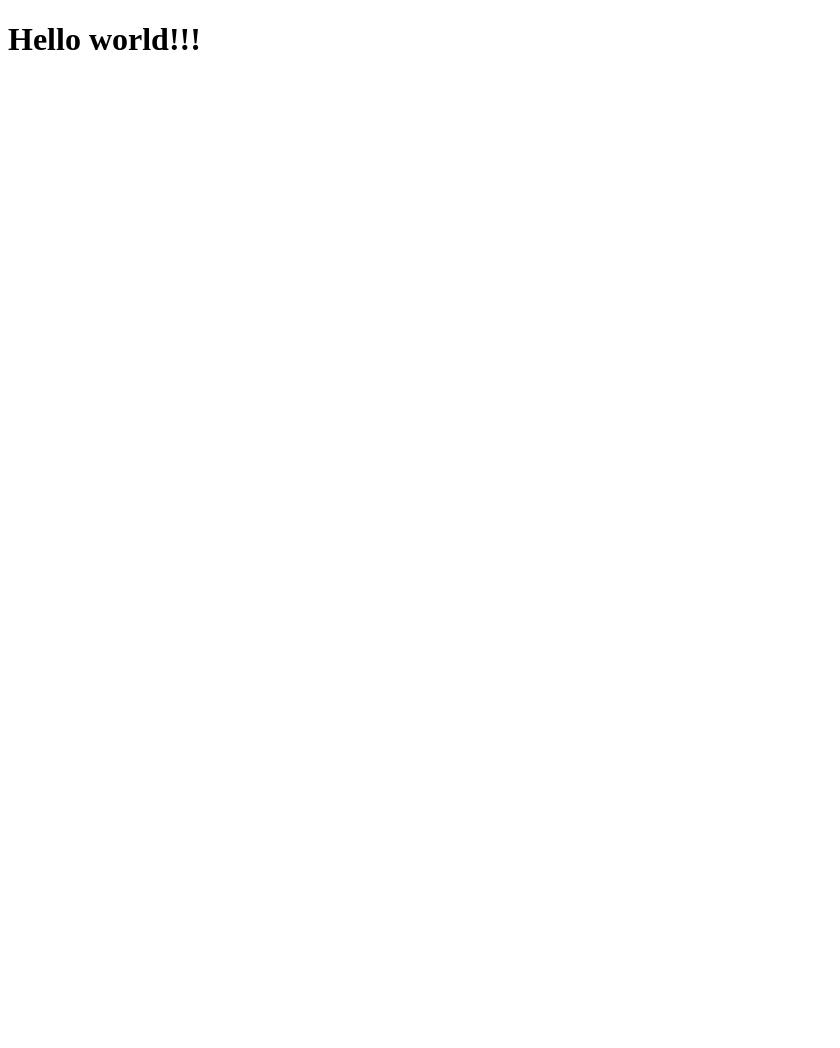
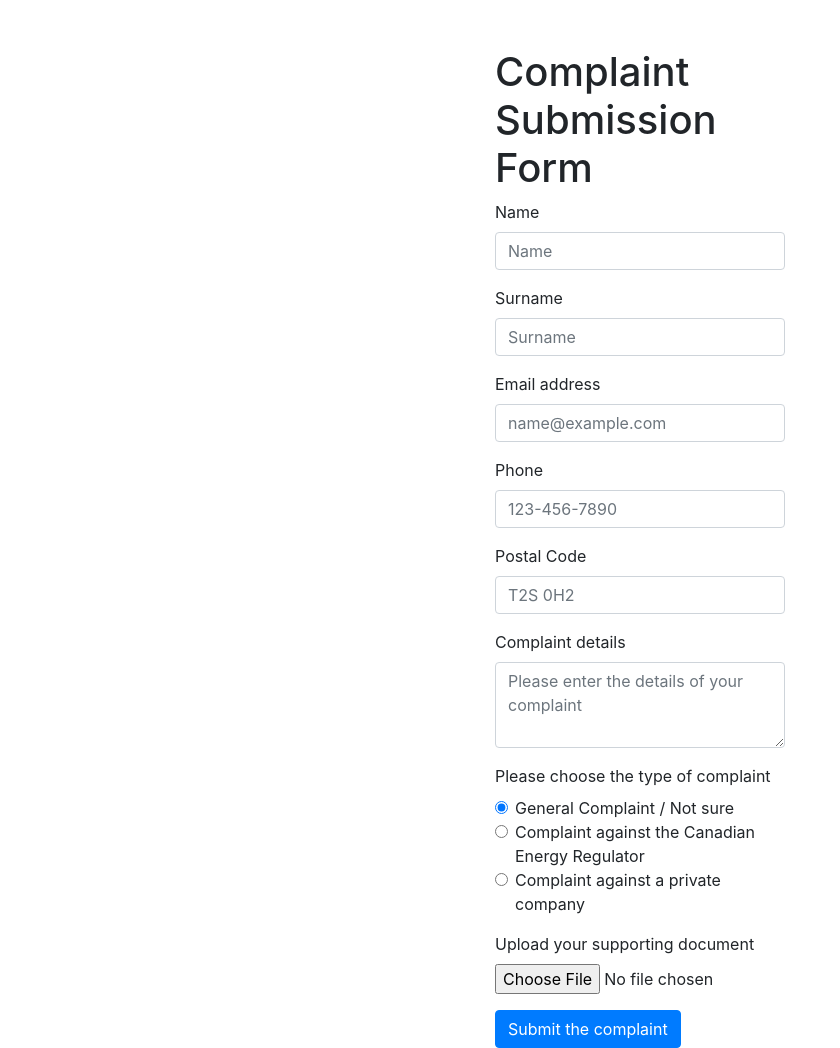
Before and after one commit to ivanduka/complaints-submission, a website: page public/index.html in a window 1280 px wide. Shown: the whole page, without its empty margins (0-840 px from the left). Before the commit the page ends 800 px from the top, so only its background shows below. Drawn offline with nearby package versions, Linux system fonts and the light colour scheme.

Commit message:
File uploading and form works

```diff
--- a/package.json
+++ b/package.json
@@ -4,7 +4,8 @@
   "description": "",
   "main": ".eslintrc.js",
   "scripts": {
-    "test": "echo \"Error: no test specified\" && exit 1"
+    "test": "echo \"Error: no test specified\" && exit 1",
+    "start": "node app.js"
   },
   "repository": {
     "type": "git",
--- a/public/index.html
+++ b/public/index.html
@@ -1,15 +1,151 @@
 <!DOCTYPE html>
 <html lang="en">
+  <head>
+    <meta charset="UTF-8" />
+    <meta name="viewport" content="width=device-width, initial-scale=1.0" />
+    <meta http-equiv="X-UA-Compatible" content="ie=edge" />
+    <link
+      rel="stylesheet"
+      href="https://stackpath.bootstrapcdn.com/bootstrap/4.3.1/css/bootstrap.min.css"
+      integrity="sha384-ggOyR0iXCbMQv3Xipma34MD+dH/1fQ784/j6cY/iJTQUOhcWr7x9JvoRxT2MZw1T"
+      crossorigin="anonymous"
+    />
+    <script
+      src="https://code.jquery.com/jquery-3.3.1.slim.min.js"
+      integrity="sha384-q8i/X+965DzO0rT7abK41JStQIAqVgRVzpbzo5smXKp4YfRvH+8abtTE1Pi6jizo"
+      crossorigin="anonymous"
+    ></script>
+    <script
+      src="https://cdnjs.cloudflare.com/ajax/libs/popper.js/1.14.7/umd/popper.min.js"
+      integrity="sha384-UO2eT0CpHqdSJQ6hJty5KVphtPhzWj9WO1clHTMGa3JDZwrnQq4sF86dIHNDz0W1"
+      crossorigin="anonymous"
+    ></script>
+    <script
+      src="https://stackpath.bootstrapcdn.com/bootstrap/4.3.1/js/bootstrap.min.js"
+      integrity="sha384-JjSmVgyd0p3pXB1rRibZUAYoIIy6OrQ6VrjIEaFf/nJGzIxFDsf4x0xIM+B07jRM"
+      crossorigin="anonymous"
+    ></script>
+    <title>Complaint Submission Form (Alpha version)</title>
+  </head>
 
-<head>
-    <meta charset="UTF-8">
-    <meta name="viewport" content="width=device-width, initial-scale=1.0">
-    <meta http-equiv="X-UA-Compatible" content="ie=edge">
-    <title>Document</title>
-</head>
+  <body>
+    <div class="container mt-5 w-25">
+      <div class="row">
+        <div class="col">
+          <h1>Complaint Submission Form</h1>
+          <form action="http://localhost:3000" method="POST" enctype="multipart/form-data">
+            <div class="form-group">
+              <label for="name">Name</label>
+              <input type="text" name="name" class="form-control" id="name" placeholder="Name" />
+            </div>
 
-<body>
-    <h1>Hello world!!!</h1>
-</body>
+            <div class="form-group">
+              <label for="name">Surname</label>
+              <input
+                type="text"
+                class="form-control"
+                name="surname"
+                id="name"
+                placeholder="Surname"
+              />
+            </div>
 
+            <div class="form-group">
+              <label for="email">Email address</label>
+              <input
+                type="email"
+                class="form-control"
+                name="email"
+                id="email"
+                placeholder="name@example.com"
+              />
+            </div>
+
+            <div class="form-group">
+              <label for="phone">Phone</label>
+              <input
+                type="phone"
+                class="form-control"
+                name="phone"
+                id="phone"
+                placeholder="123-456-7890"
+              />
+            </div>
+
+            <div class="form-group">
+              <label for="postalCode">Postal Code</label>
+              <input
+                type="text"
+                class="form-control"
+                name="postalCode"
+                id="postalCode"
+                placeholder="T2S 0H2"
+              />
+            </div>
+
+            <div class="form-group">
+              <label for="details">Complaint details</label>
+              <textarea
+                class="form-control"
+                id="details"
+                rows="3"
+                name="details"
+                placeholder="Please enter the details of your complaint"
+              ></textarea>
+            </div>
+
+            <div class="form-group">
+              <label>Please choose the type of complaint</label>
+              <div class="form-check">
+                <input
+                  class="form-check-input"
+                  type="radio"
+                  name="submitterType"
+                  id="submitterType1"
+                  value="General Complaint / Not sure"
+                  checked
+                />
+                <label class="form-check-label" for="submitterType1">
+                  General Complaint / Not sure
+                </label>
+              </div>
+
+              <div class="form-check">
+                <input
+                  class="form-check-input"
+                  type="radio"
+                  name="submitterType"
+                  id="submitterType2"
+                  value="Complaint against Canadian Energy Regulator"
+                />
+                <label class="form-check-label" for="submitterType2">
+                  Complaint against the Canadian Energy Regulator
+                </label>
+              </div>
+
+              <div class="form-check">
+                <input
+                  class="form-check-input"
+                  type="radio"
+                  name="submitterType"
+                  id="submitterType3"
+                  value="Complaint against a private company"
+                />
+                <label class="form-check-label" for="submitterType3">
+                  Complaint against a private company
+                </label>
+              </div>
+            </div>
+
+            <div class="form-group">
+              <label for="file">Upload your supporting document</label>
+              <input type="file" name="file" class="form-control-file" id="file" />
+            </div>
+
+            <button type="submit" class="btn btn-primary">Submit the complaint</button>
+          </form>
+        </div>
+      </div>
+    </div>
+  </body>
 </html>
```
Also changed, not shown: app.js (+18 -7 lines), 1 other file.
